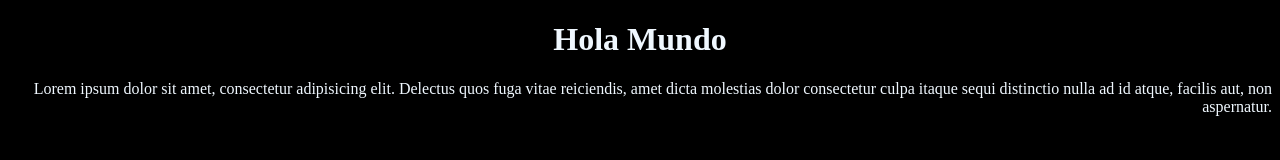
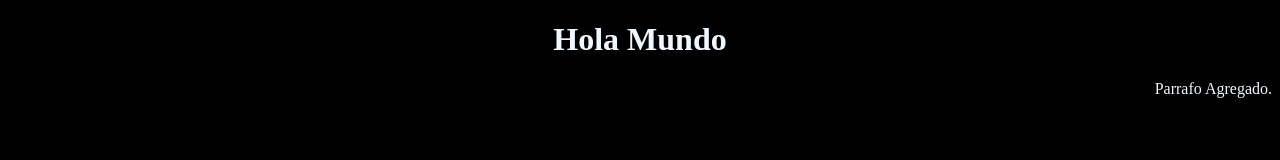
Before and after one commit to NEWPROGRAMERXD/GIT_PUSH_PULL, a plain HTML site: page index.html in a window 1280 px wide. Drawn offline with Linux system fonts and the light colour scheme.

Commit message:
Update index.html

```diff
--- a/index.html
+++ b/index.html
@@ -8,6 +8,6 @@
 </head>
 <body>
     <h1>Hola Mundo</h1>
-    <p>Lorem ipsum dolor sit amet, consectetur adipisicing elit. Delectus quos fuga vitae reiciendis, amet dicta molestias dolor consectetur culpa itaque sequi distinctio nulla ad id atque, facilis aut, non aspernatur.</p>
+    <p>Parrafo Agregado.</p>
 </body>
 </html>
```
